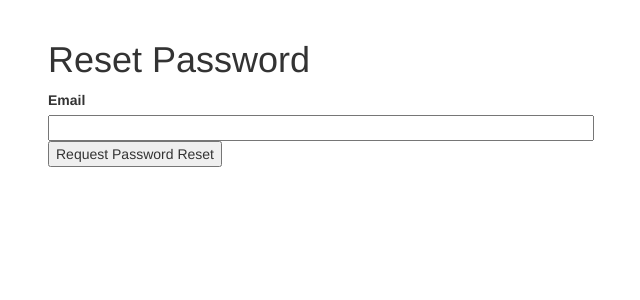
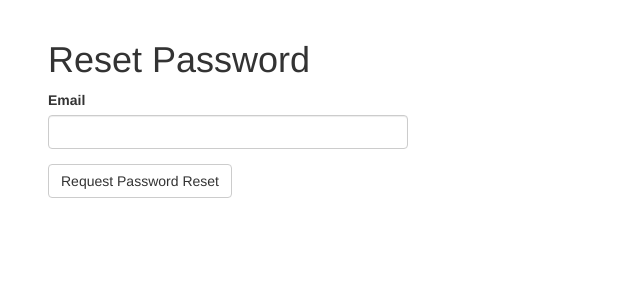
Before and after one commit to yevgenybulochnik/devops-playground, a Flask app: page /reset_password_request in a window 1280 px wide. Shown: the part 52-352 px from the top of the page, without its empty margins (22-662 px from the left). Run offline with Flask 2, Linux system fonts and the light colour scheme; some libraries are stand-ins or nearby versions.

Commit message:
Reset password form update

```diff
--- a/flask-tutorial/app/templates/reset_password_request.html
+++ b/flask-tutorial/app/templates/reset_password_request.html
@@ -1,15 +1,11 @@
 {% extends 'base.html' %}
+{% import "bootstrap/wtf.html" as wtf %}
 
 {% block app_content %}
 <h1>Reset Password</h1>
-  <form action="" method="post" novalidate>
-      {{ form.hidden_tag() }}
-      <p></p>
-      {{ form.email.label }}<br>
-      {{ form.email(size=64) }} <br>
-      {% for error in form.email.errors %}
-      <span style="color: red;">[{{ error }}]</span>
-      {% endfor %}
-      <p> {{ form.submit() }}</p>
-  </form>
+  <div class="row">
+      <div class="col-md-4">
+        {{ wtf.quick_form(form) }}
+      </div>
+  </div>
 {% endblock %}
```
